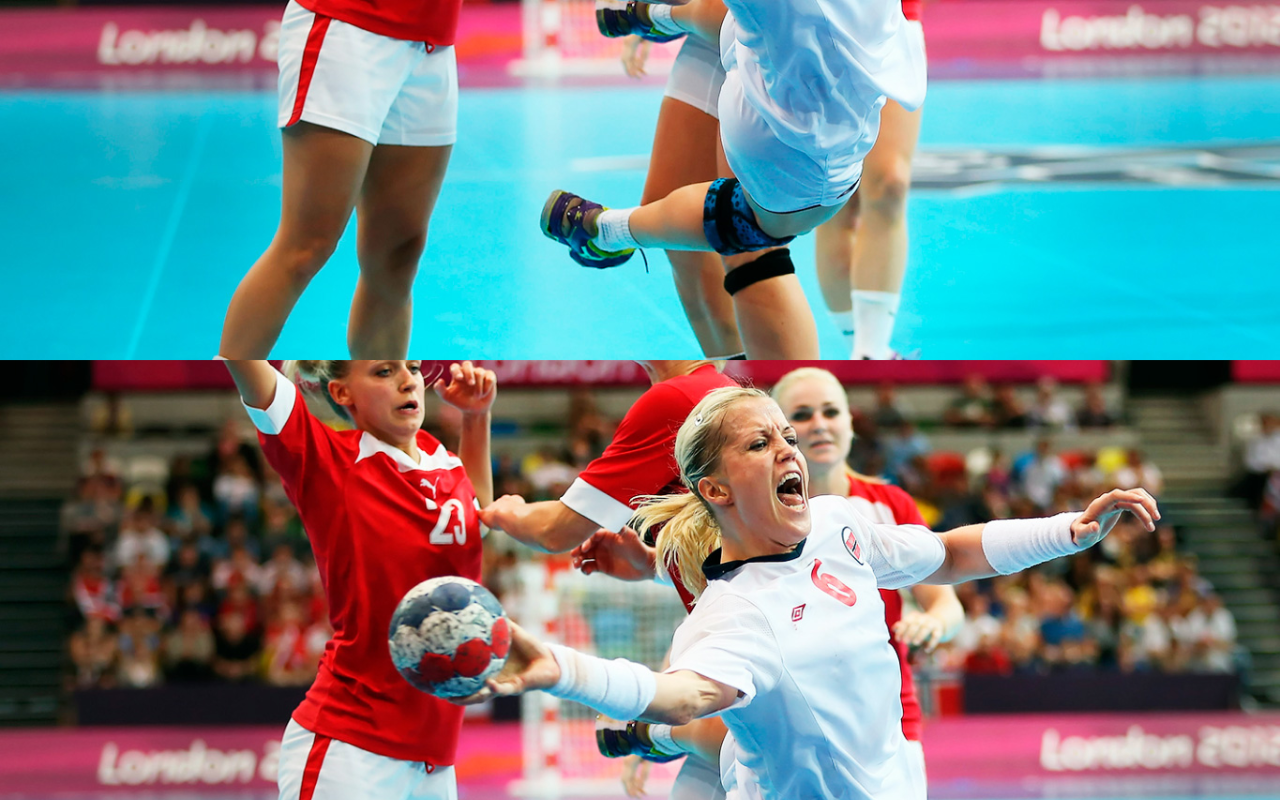
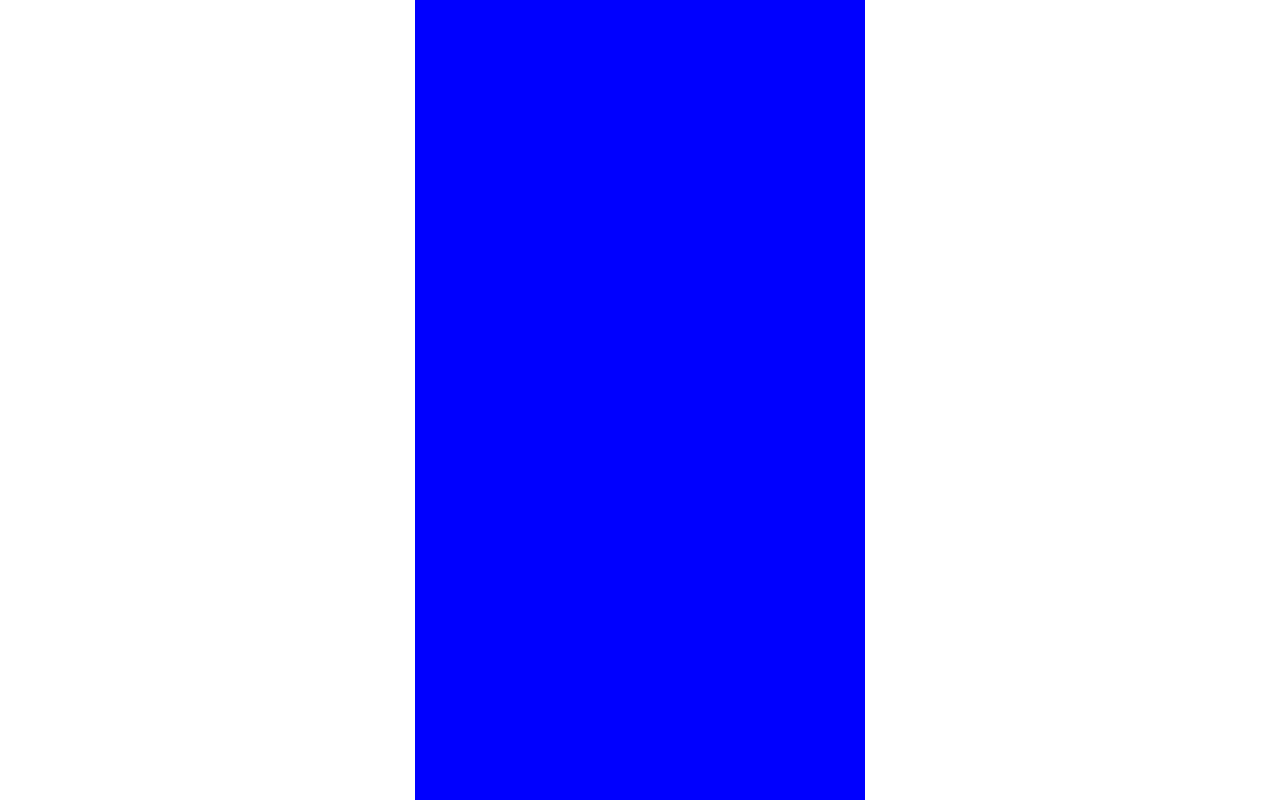
Before and after one commit to BeckMK1/Playbet, a plain HTML site: page Martin/index.html in a window 1280 px wide. Drawn offline with Linux system fonts and the light colour scheme.

Commit message:
Edited my files

```diff
--- a/Martin/css/style.css
+++ b/Martin/css/style.css
@@ -4,7 +4,22 @@
 }
 
 body{
+  display: flex;
+  justify-content: center;
+}
+
+main{
+  position: relative;
   background-image: url('../handball.jpg');
   background-position: center;
   background-size: cover;
+  width: 450px;
+  height: 100vh;
 }
+
+.gradinent{
+  position: absolute;
+  width: 450px;
+  height: 100vh;
+  background-color: blue;
+}
--- a/Martin/index.html
+++ b/Martin/index.html
@@ -8,6 +8,8 @@
   <link rel="stylesheet" href="css/style.css">
 </head>
 <body>
+  <main>
+  <div class="gradinent"></div>
   <div class="test"></div>
   <script>
     window.fbAsyncInit = function() {
@@ -40,7 +42,7 @@
 
   <div class="fb-login-button" data-max-rows="1" data-size="large" data-button-type="continue_with" data-use-continue-as="true">
   </div>
-
+  </main>
 
 
 </body>
```
